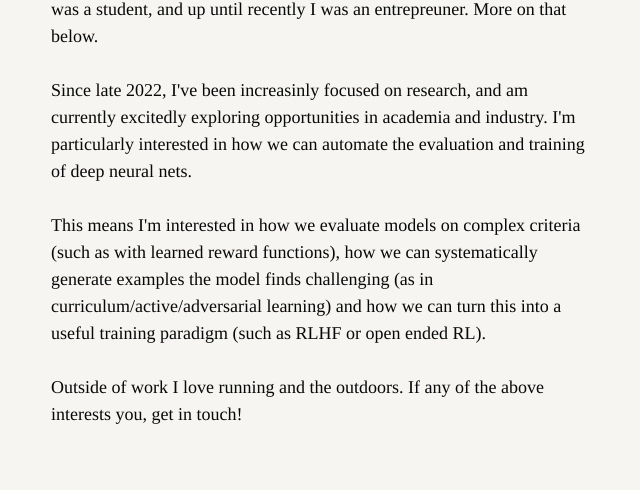
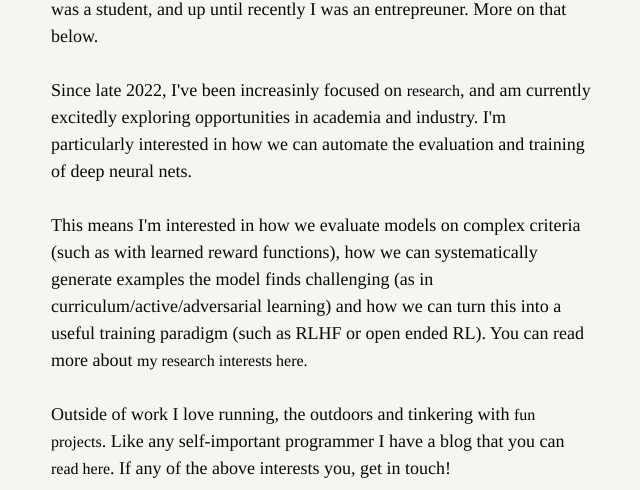
Before and after one commit to thomfoster/thomfoster.github.io, a Next.js app: page / in a window 1280 px wide. Shown: the part 310-800 px from the top of the page, without its empty margins (319-959 px from the left). Built offline with nearby package versions, Linux system fonts and the light colour scheme.

Commit message:
add nav to homepage

```diff
--- a/pages/index.js
+++ b/pages/index.js
@@ -2,6 +2,7 @@ import {timeline} from "../public/timeline";
 import Layout from "../components/layout";
 import timelineStyles from "../styles/timeline.module.css";
 import styles from "../styles/index.module.css";
+import Link from "next/link";
 
 import Image from "next/image";
 
@@ -12,11 +13,11 @@ function About () {
 
             <p>Hey! I'm Thom. I'm not quite sure what to call myself - not so long ago I was a student, and up until recently I was an entrepreuner. More on that below. </p>
 
-            <p>Since late 2022, I've been increasinly focused on research, and am currently excitedly exploring opportunities in academia and industry. I'm particularly interested in how we can automate the evaluation and training of deep neural nets.</p>
+            <p>Since late 2022, I've been increasinly focused on <Link href="/research">research</Link>, and am currently excitedly exploring opportunities in academia and industry. I'm particularly interested in how we can automate the evaluation and training of deep neural nets.</p>
 
-            <p>This means I'm interested in how we evaluate models on complex criteria (such as with learned reward functions), how we can systematically generate examples the model finds challenging (as in curriculum/active/adversarial learning) and how we can turn this into a useful training paradigm (such as RLHF or open ended RL).</p>
+            <p>This means I'm interested in how we evaluate models on complex criteria (such as with learned reward functions), how we can systematically generate examples the model finds challenging (as in curriculum/active/adversarial learning) and how we can turn this into a useful training paradigm (such as RLHF or open ended RL). You can read more about <Link href="/research">my research interests here.</Link></p>
 
-            <p>Outside of work I love running and the outdoors. If any of the above interests you, get in touch!</p>
+            <p>Outside of work I love running, the outdoors and tinkering with <Link href="/projects">fun projects</Link>. Like any self-important programmer I have a blog that you can <Link href="/blog">read here</Link>. If any of the above interests you, get in touch!</p>
         </section>
     )
 }
```
